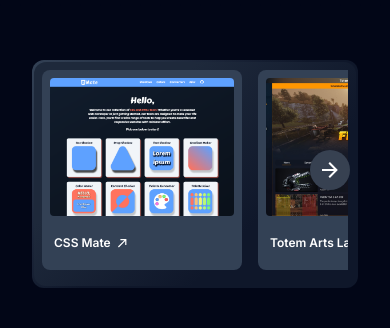
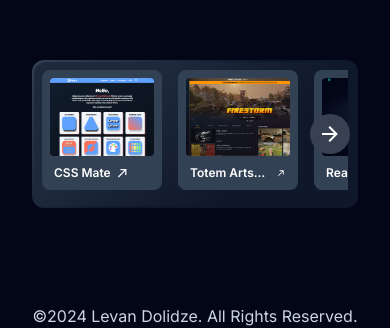
Before and after one commit to Levan-D/portfolio, a Next.js app: page /css-mate in a window 390 px wide. Shown: the part 750-1078 px from the top of the page. Built offline with nearby package versions, Linux system fonts and the light colour scheme; no server answers.

Commit message:
carousel css corrections

```diff
--- a/app/[projectId]/page.tsx
+++ b/app/[projectId]/page.tsx
@@ -78,7 +78,7 @@ export default function ProjectsPage({ params: { projectId } }: Props) {
               <Link
                 href={project.title.toLocaleLowerCase().replaceAll(" ", "-")}
                 key={project.title + i}
-                className={` group/title mb-2 flex  aspect-square  max-h-[200px] flex-shrink-0  flex-col rounded-lg  bg-slate-400 bg-opacity-50 p-2 duration-300 active:bg-slate-500 dark:bg-slate-700 dark:active:bg-slate-700 sm:hover:bg-slate-400 dark:sm:hover:bg-slate-600 lg:max-h-[250px]`}
+                className={` group/title mb-2 flex  aspect-square max-h-[120px] flex-shrink-0 flex-col  rounded-lg bg-slate-400  bg-opacity-50 p-2 duration-300 active:bg-slate-500 dark:bg-slate-700 dark:active:bg-slate-700 sm:hover:bg-slate-400 dark:sm:hover:bg-slate-600 md:max-h-[200px] lg:max-h-[250px]`}
               >
                 <Image
                   src={project.images.coverWeb}
--- a/app/components/Caruosel.tsx
+++ b/app/components/Caruosel.tsx
@@ -52,7 +52,7 @@ export default function Carousel({ children }: { children: React.ReactNode }) {
   }
 
   return (
-    <div className="relative h-[200px] lg:h-[250px] xl:h-[300px]">
+    <div className="relative  ">
       <Card flashLight>
         <div
           className="flex h-full w-full gap-4 overflow-x-auto overflow-y-hidden"
@@ -64,7 +64,7 @@ export default function Carousel({ children }: { children: React.ReactNode }) {
       {showLeftButton && (
         <button
           onClick={scrollLeft}
-          className="absolute left-2 top-1/2 translate-y-1/2 transform rounded-full bg-gray-700 p-2 duration-300 hover:bg-gray-600 lg:translate-y-0"
+          className="absolute left-2 top-1/2 -translate-y-1/2 transform rounded-full bg-gray-700 p-2 duration-300 hover:bg-gray-600 "
           aria-label="Scroll Left"
         >
           <Icon path={mdiArrowLeft} size={1} color="white" />
@@ -73,7 +73,7 @@ export default function Carousel({ children }: { children: React.ReactNode }) {
       {showRightButton && (
         <button
           onClick={scrollRight}
-          className="absolute right-2 top-1/2 translate-y-1/2 transform rounded-full bg-gray-700 p-2 duration-300 hover:bg-gray-600 lg:translate-y-0"
+          className="absolute right-2 top-1/2 -translate-y-1/2 transform rounded-full bg-gray-700 p-2 duration-300 hover:bg-gray-600 "
           aria-label="Scroll Right"
         >
           <Icon path={mdiArrowRight} size={1} color="white" />
```
